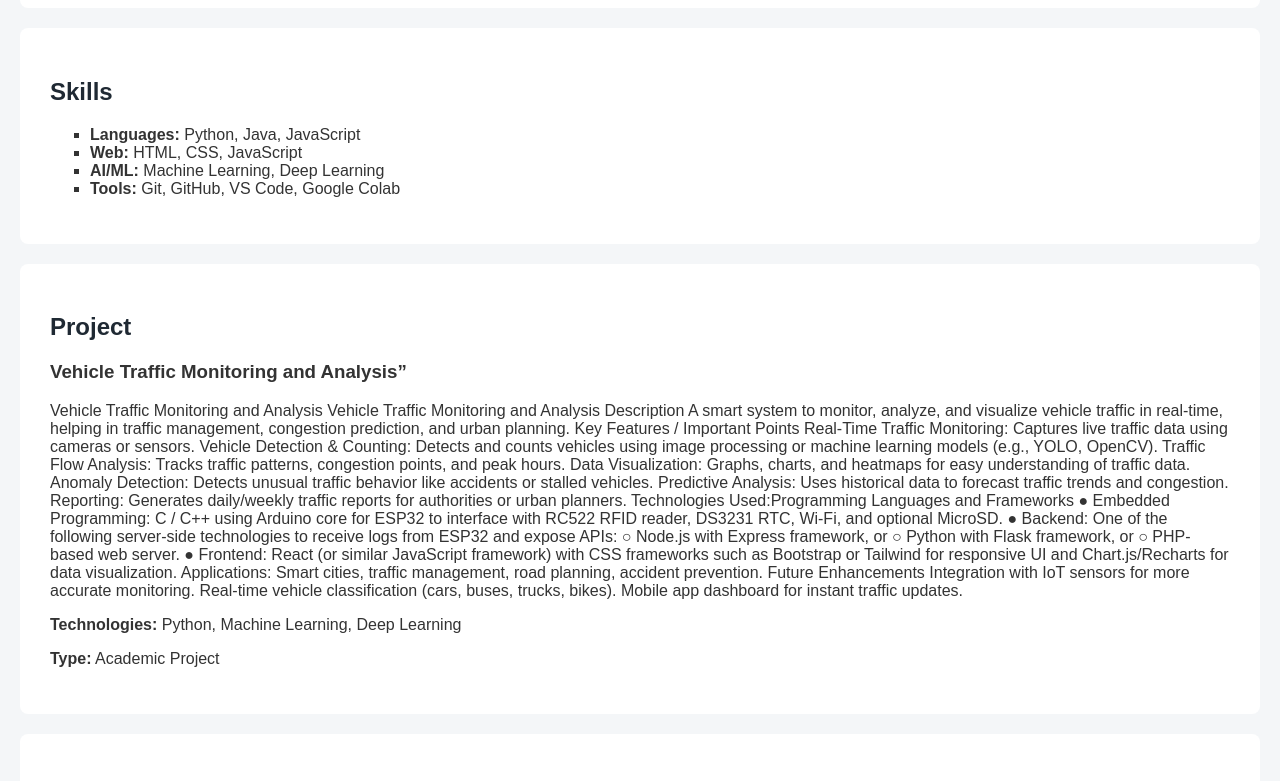
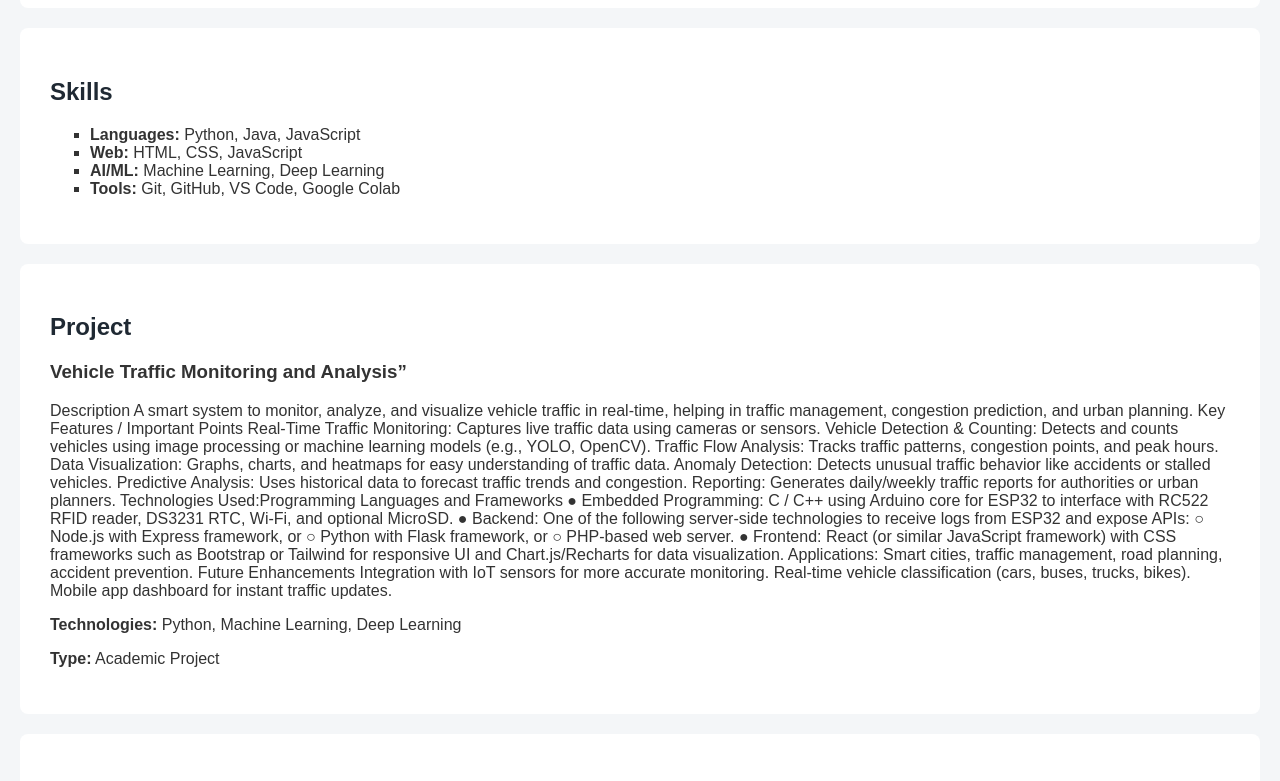
Before and after one commit to sanarazique/sana_Portfolio, a plain HTML site: page index.html in a window 1280 px wide. Shown: the part 474-1255 px from the top of the page. Drawn offline with Linux system fonts and the light colour scheme.

Commit message:
Update index.html

```diff
--- a/index.html
+++ b/index.html
@@ -50,9 +50,9 @@ I am eager to contribute to projects that integrate AI and real-world applicatio
     <div class="project">
         <h3>Vehicle Traffic Monitoring and Analysis”</h3>
         <p>
-           Vehicle Traffic Monitoring and Analysis
 
-Vehicle Traffic Monitoring and Analysis
+
+
 
 Description
 
@@ -77,11 +77,13 @@ Reporting: Generates daily/weekly traffic reports for authorities or urban plann
 Technologies Used:Programming Languages and Frameworks
 ● Embedded Programming: C / C++ using Arduino core for ESP32 to interface with RC522 RFID
 reader, DS3231 RTC, Wi-Fi, and optional MicroSD.
+
 ● Backend: One of the following server-side technologies to receive logs from ESP32 and expose
 APIs:
 ○ Node.js with Express framework, or
 ○ Python with Flask framework, or
 ○ PHP-based web server.
+
 ● Frontend: React (or similar JavaScript framework) with CSS frameworks such as Bootstrap or
 Tailwind for responsive UI and Chart.js/Recharts for data visualization.
 
```
